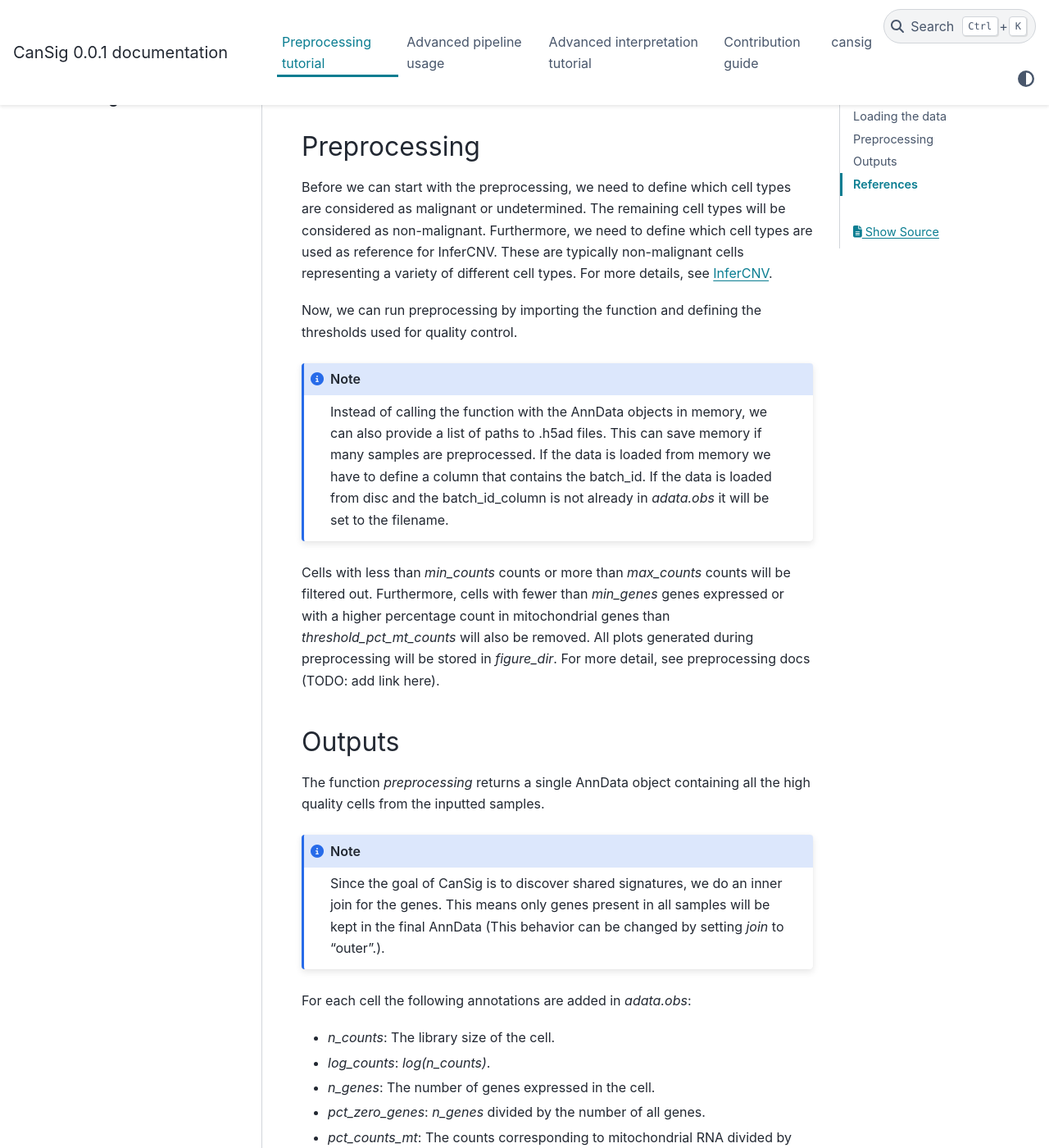
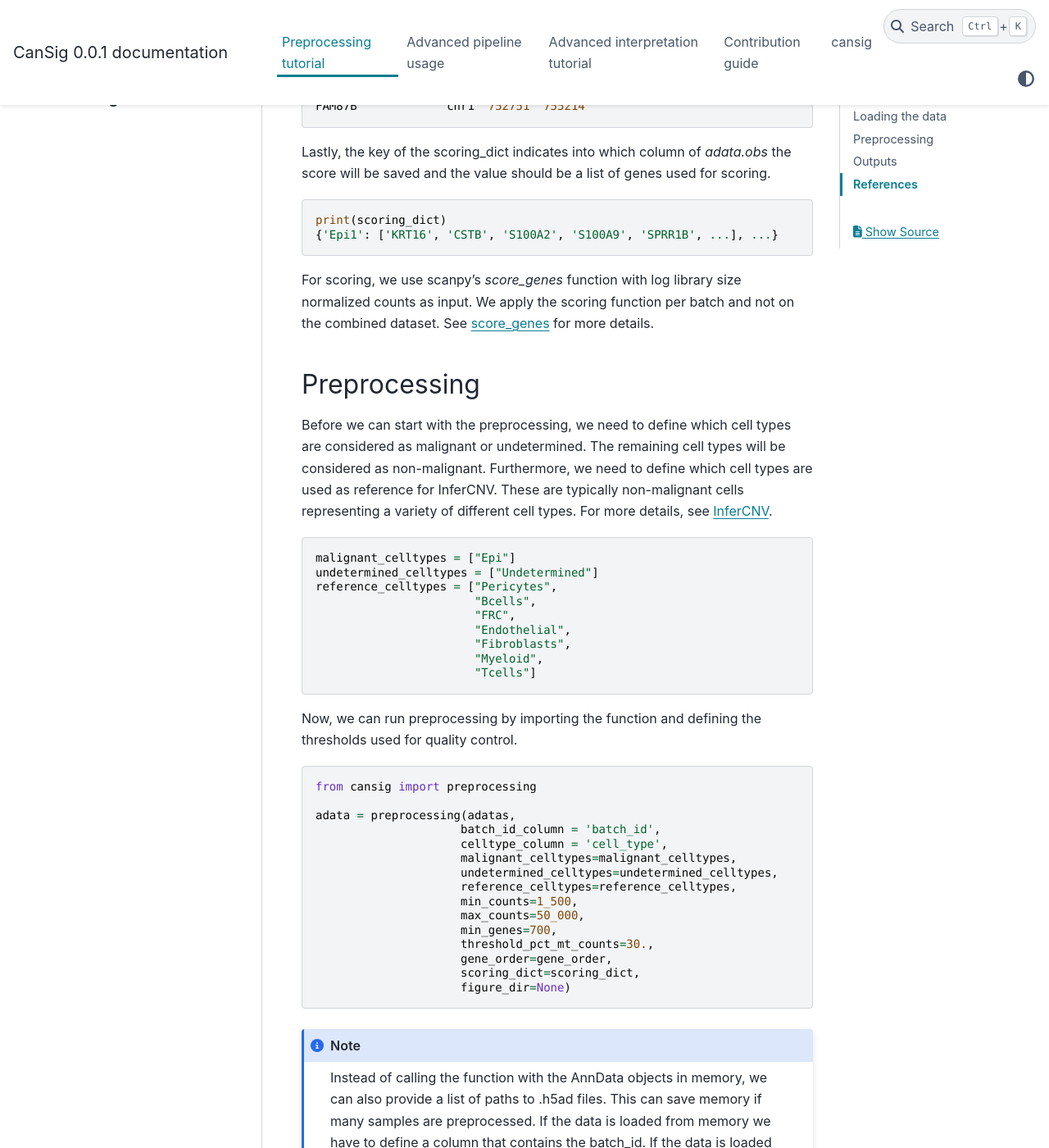
Before and after one commit to BoevaLab/CanSig, a Sphinx documentation site: the page built from docs/preprocessing.rst, in a window 1280 px wide and 1400 px high, scrolled down 1134 px. Shown: the whole window at 82% size. Built offline with Sphinx 7.4.7 and the PyData theme 0.15.4, drawn with Linux system fonts in a browser that asks for light colours; some of the changed text lies outside the part shown.

Commit message:
Fix invisible code blocks.

```diff
--- a/docs/preprocessing.rst
+++ b/docs/preprocessing.rst
@@ -17,6 +17,7 @@ To illustrate the usage of the pre-processing module of CanSig, we use three sam
 [Zhang2021]_.
 
 .. code-block:: python
+
     from cansig.tutorial import load_data
     adatas, gene_order, scoring_dict = load_data()
 
@@ -35,6 +36,7 @@ as index the gene names and three columns: chromosome, start and end. The chromo
 needs to be formatted as "chr<number of the chromosome>".
 
 .. code-block:: python
+
     print(gene_order.head(2))
                 chromosome   start     end
     MIR1302-9.3        chr1   29554   31109
@@ -44,6 +46,7 @@ Lastly, the key of the scoring_dict indicates into which column of
 `adata.obs` the score will be saved and the value should be a list of genes used for scoring.
 
 .. code-block:: python
+
     print(scoring_dict)
     {'Epi1': ['KRT16', 'CSTB', 'S100A2', 'S100A9', 'SPRR1B', ...], ...}
 
@@ -62,6 +65,7 @@ InferCNV. These are typically non-malignant cells representing a variety of diff
 cell types. For more details, see `InferCNV <https://github.com/broadinstitute/inferCNV/wiki>`_.
 
 .. code-block:: python
+
     malignant_celltypes = ["Epi"]
     undetermined_celltypes = ["Undetermined"]
     reference_celltypes = ["Pericytes",
@@ -76,6 +80,7 @@ Now, we can run preprocessing by importing the function and defining the thresho
 used for quality control.
 
 .. code-block:: python
+
     from cansig import preprocessing
 
     adata = preprocessing(adatas,
@@ -93,7 +98,7 @@ used for quality control.
                          figure_dir=None)
 
 
-.. Note:: Instead of calling the function with the AnnData objects in memory, we can also
+.. note:: Instead of calling the function with the AnnData objects in memory, we can also
     provide a list of paths to .h5ad files. This can save memory if many
     samples are preprocessed. If the data is loaded from memory we have to define
     a column that contains the batch_id. If the data is loaded from disc and the
--- a/setup.cfg
+++ b/setup.cfg
@@ -11,10 +11,10 @@ long_description_content_type = text/markdown
 packages = cansig
 python requires = >= 3.8
 install_requires =
+    anndata
     numpy
     pandas
     petname
-    anndata
 
 [options.extras_require]
 test =
```
